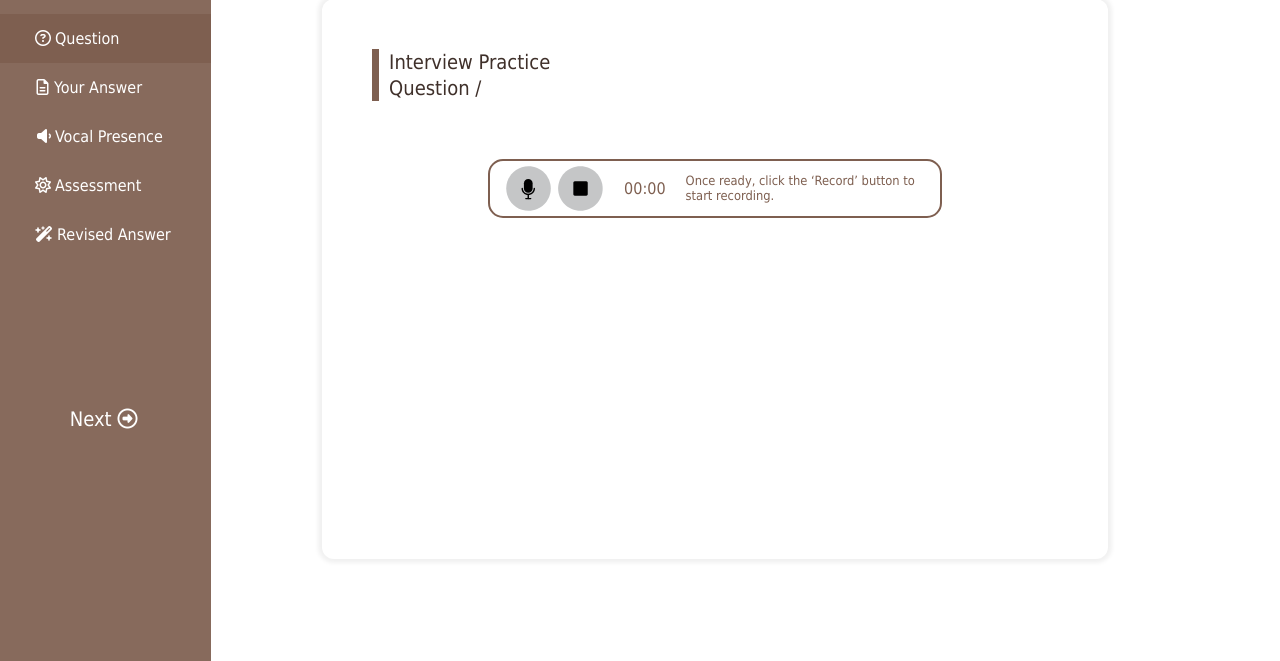
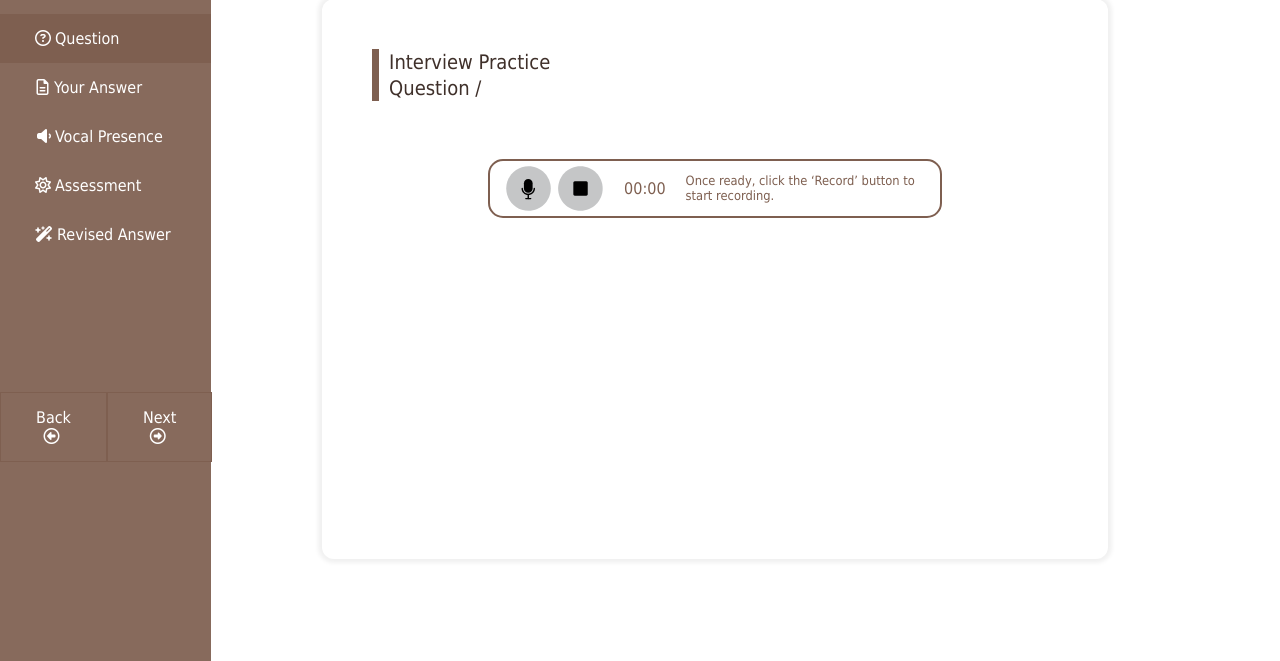
Before and after one commit to zyloveslego/interview_django, a Django app: template interview/templates/interview/interview_question_page.html in a window 1280 px wide. Shown: the part 136-797 px from the top of the page. Run offline with Django 3.2, Linux system fonts and the light colour scheme; the template is opened without the code that fills it, so the values that code supplies are empty; some libraries are stand-ins or nearby versions.

Commit message:
added BACK button on interview question page

```diff
--- a/interview/static/interview/css/interviewquestion.css
+++ b/interview/static/interview/css/interviewquestion.css
@@ -48,6 +48,49 @@ background-color: #7E5F50;
 #mainContent{
 margin-left:16.5%; /* Equal to the width of the sidebar */
 padding-bottom: 50px;
+}
+
+/*Side Bar & Icon*/
+i{
+  padding-right: 4px;
+  color:white;
+}
+
+#menu-item-question-icon{
+  position:relative;
+  left:0px;
+}
+
+#menu-item-uranswer-icon{
+  position:relative;
+  left:1.5px;
+}
+
+#menu-item-uranswer-text{
+  position:relative;
+  left:3px;
+}
+
+#menu-item-vocal-icon{
+  position:relative;
+  left:2px;
+}
+
+#menu-item-vocal-text{
+  position:relative;
+  left:2px;
+}
+
+#nextQuestion, #nextQuestion-back{
+  text-align: center;
+  font-size: 1rem;
+  border:1px #7E5F50 solid;
+}
+
+#back-and-next{
+  display: flex;
+  flex-direction: row;
+  justify-content: space-around;
 }
 
 
@@ -471,41 +514,6 @@ margin:0;
 }
 .ldio-pal3955r1rq div { box-sizing: content-box; }
 
-/*Side Bar & Icon*/
-i{
-  padding-right: 4px;
-  color:white;
-}
-
-#menu-item-question-icon{
-  position:relative;
-  left:0px;
-}
-
-#menu-item-uranswer-icon{
-  position:relative;
-  left:1.5px;
-}
-
-#menu-item-uranswer-text{
-  position:relative;
-  left:3px;
-}
-
-#menu-item-vocal-icon{
-  position:relative;
-  left:2px;
-}
-
-#menu-item-vocal-text{
-  position:relative;
-  left:2px;
-}
-
-#nextQuestion{
-  text-align: center;
-  font-size: 1.25rem;
-}
 
 
 @media only screen and (min-width: 1500px){
--- a/interview/templates/interview/interview_question_page.html
+++ b/interview/templates/interview/interview_question_page.html
@@ -53,7 +53,10 @@
             <a href="#revisedAnswer" class="menu-item"><i class="fa-solid fa-wand-magic-sparkles"
                     id="menu-item-ra-icon"></i>Revised Answer</a>
             <br><br><br><br><br><br><br>
+            <div id="back-and-next">
+            <a href="" id="nextQuestion-back">Back<i class="fa-regular fa-circle-left"></i></a>
             <a href="" id="nextQuestion">Next <i class="fa-regular fa-circle-right"></i> </a>
+        </div>
         </section>
 
         <section id="mainContent">
```
